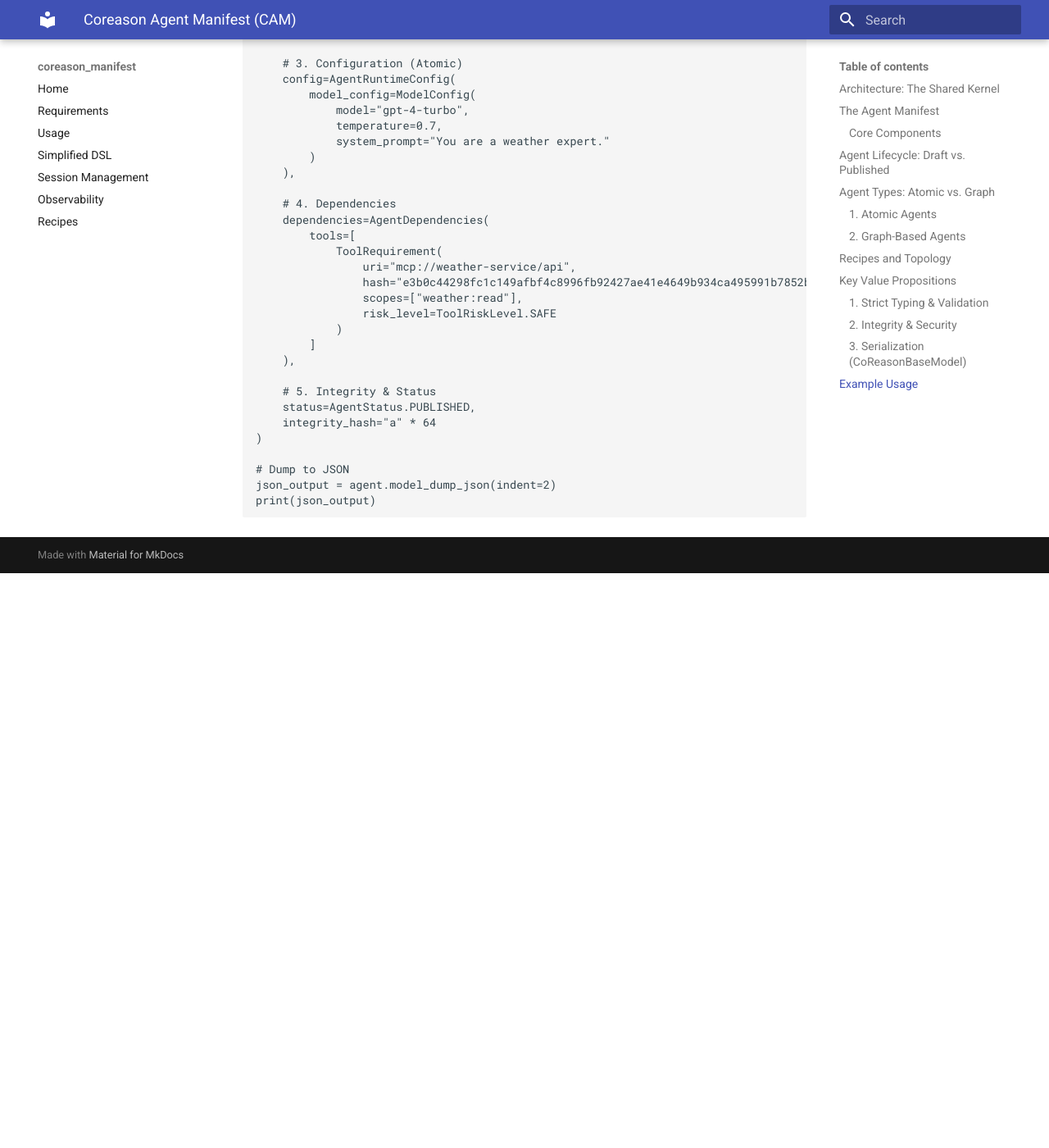
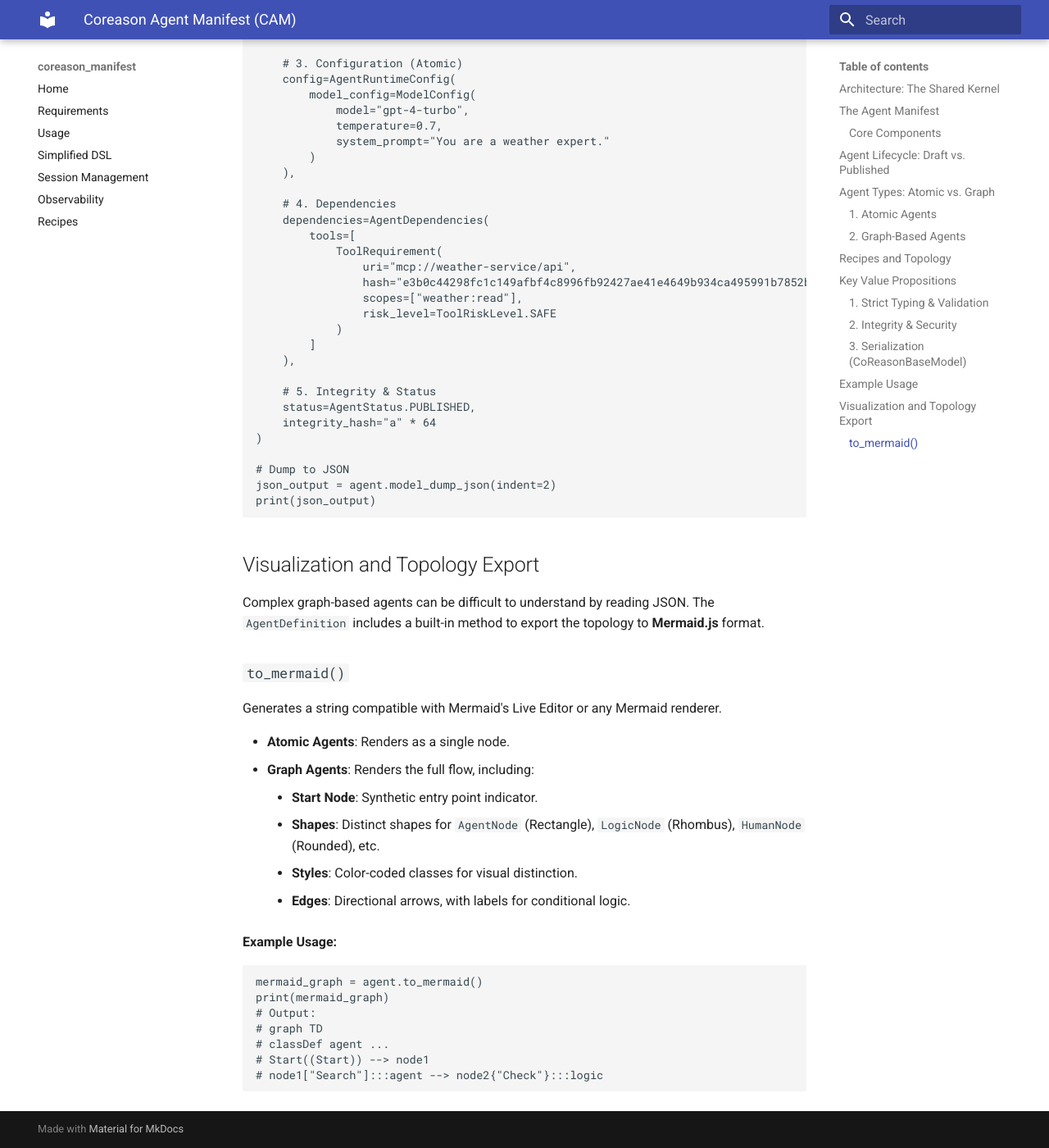
Before and after one commit to CoReason-AI/coreason-manifest, an MkDocs documentation site: the page built from docs/coreason_agent_manifest.md, in a window 1280 px wide and 1400 px high, scrolled down 5407 px. Shown: the whole window at 82% size. Built offline with MkDocs 1.6.1 and Material for MkDocs 9.7.7, drawn with Linux system fonts in a browser that asks for light colours; before the commit the page ends 6106 px from its top, so only the background shows below that.

Commit message:
feat: Add to_mermaid method to AgentDefinition for topology visualization
- Implemented `to_mermaid` in `AgentDefinition` to generate Mermaid.js graph syntax.
- Supports Atomic Agents (simple graph) and Graph Agents (nodes, edges, styles).
- Visualizes `AgentNode`, `LogicNode`, and `HumanNode` with distinct shapes and classes.
- Added `tests/test_visualization.py` to verify output for atomic and graph agents.
- Updated `docs/coreason_agent_manifest.md` with Visualization section.
- Updated `docs/builder_sdk.md` with visualization example.

Co-authored-by: gowthamrao <13936600+gowthamrao@users.noreply.github.com>

````diff
--- a/docs/coreason_agent_manifest.md
+++ b/docs/coreason_agent_manifest.md
@@ -202,3 +202,30 @@ agent = AgentDefinition(
 json_output = agent.model_dump_json(indent=2)
 print(json_output)
 ```
+
+## Visualization and Topology Export
+
+Complex graph-based agents can be difficult to understand by reading JSON. The `AgentDefinition` includes a built-in method to export the topology to **Mermaid.js** format.
+
+### `to_mermaid()`
+
+Generates a string compatible with Mermaid's Live Editor or any Mermaid renderer.
+
+*   **Atomic Agents**: Renders as a single node.
+*   **Graph Agents**: Renders the full flow, including:
+    *   **Start Node**: Synthetic entry point indicator.
+    *   **Shapes**: Distinct shapes for `AgentNode` (Rectangle), `LogicNode` (Rhombus), `HumanNode` (Rounded), etc.
+    *   **Styles**: Color-coded classes for visual distinction.
+    *   **Edges**: Directional arrows, with labels for conditional logic.
+
+**Example Usage:**
+
+```python
+mermaid_graph = agent.to_mermaid()
+print(mermaid_graph)
+# Output:
+# graph TD
+# classDef agent ...
+# Start((Start)) --> node1
+# node1["Search"]:::agent --> node2{"Check"}:::logic
+```
````
Also changed, not shown: docs/builder_sdk.md (+4 -1 lines).
